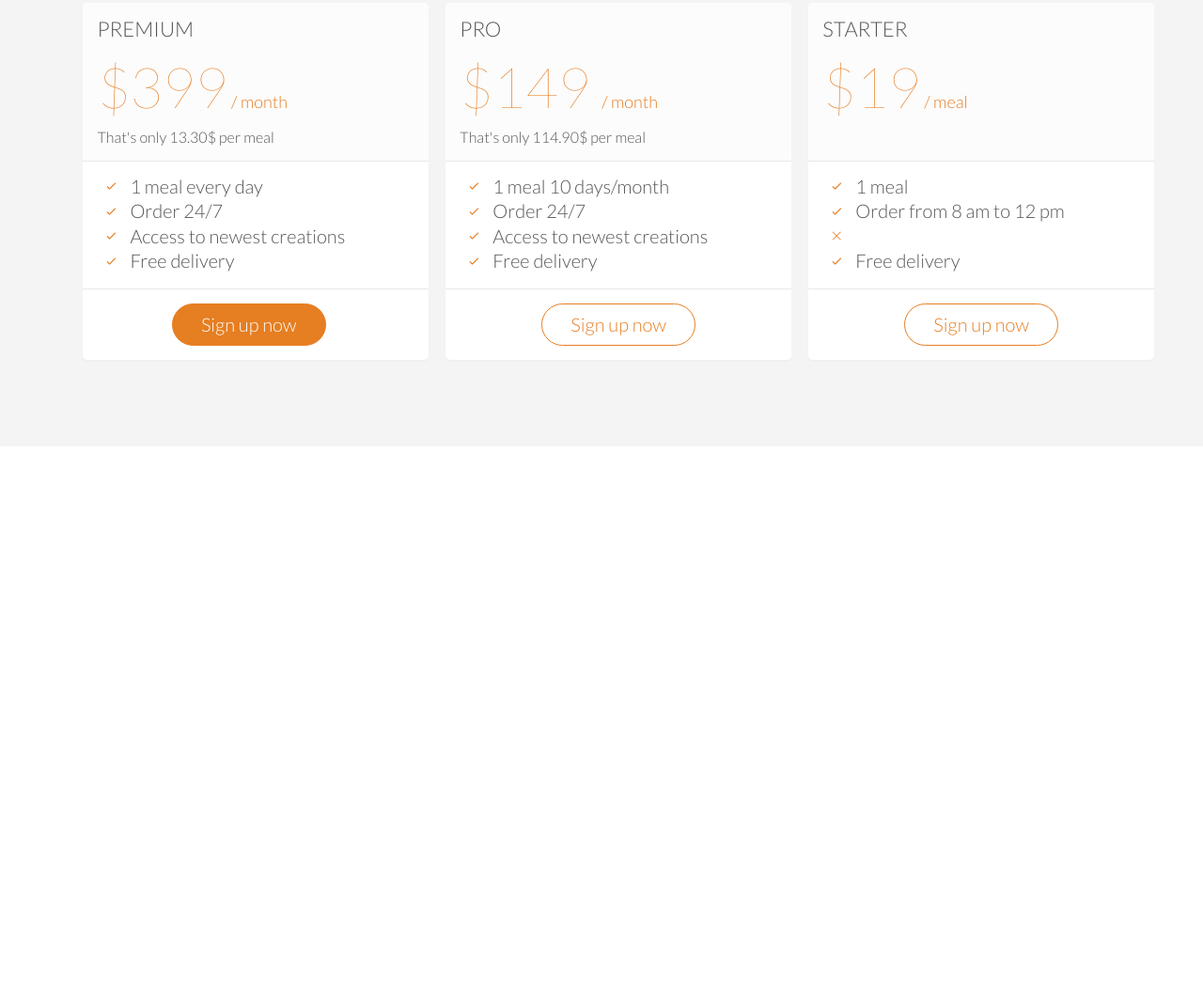
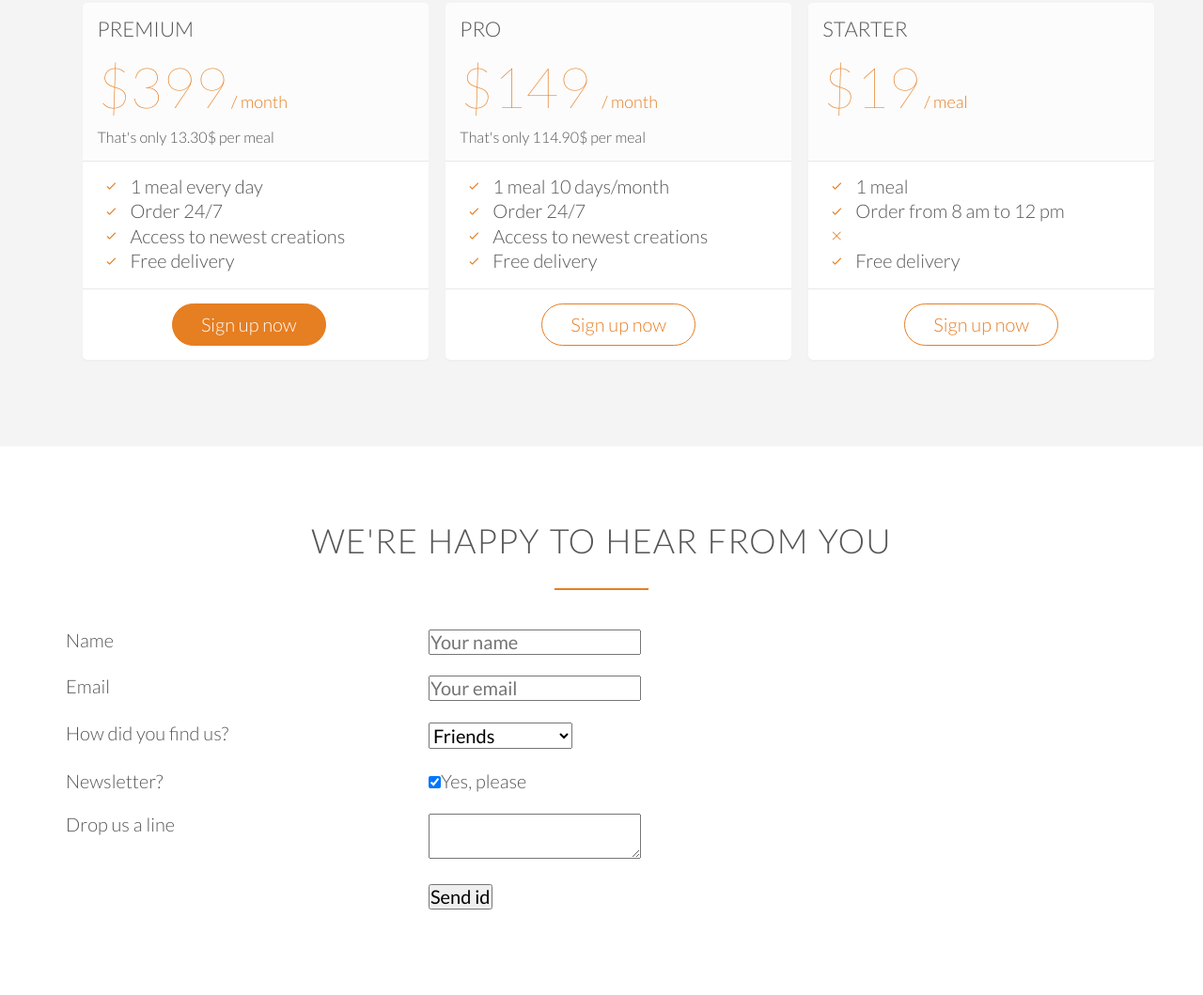
Before and after one commit to Flybuntu/udemyhtmlcssPart2, a plain HTML site: page index.html in a window 1280 px wide. Shown: the part 4195-5254 px from the top of the page at 94% size. Before the commit the page ends 4670 px from the top, so only its background shows below. Drawn offline with Linux system fonts and the light colour scheme; files whose address does not match are found by name.

Commit message:
Formu sredujem

```diff
--- a/index.html
+++ b/index.html
@@ -354,13 +354,97 @@
     </div>
   </div>
 </section>
+
+<section class="section-form">
+  <div class="row">
+    <h2>We&apos;re happy to hear from you</h2>
+  </div>
+
+  <div class="row">
+
+    <form method="post" action="#" class="contact-form">
+
+      <div class="row">
+        <div class="col span-1-of-3">
+          <label for="name">Name</label>
+        </div>
+        <div class="col span-2-of-3">
+          <input type="text" name="name" id="name" placeholder="Your name" required/>
+        </div>
+      </div>
+
+      <div class="row">
+        <div class="col span-1-of-3">
+          <label for="email">Email</label>
+        </div>
+        <div class="col span-2-of-3">
+          <input type="email" name="email" id="email" placeholder="Your email" required/>
+        </div>
+      </div>
+
+      <div class="row">
+        <div class="col span-1-of-3">
+          <label for="find-us">How did you find us?</label>
+        </div>
+        <div class="col span-2-of-3">
+          <select name="find-us" id="find-us">
+            <option value="friends" selected>Friends</option>
+            <option value="search">Search engine</option>
+            <option value="ad">Advertisement</option>
+            <option value="other">Other</option>
+          </select>
+        </div>
+      </div>
+
+      <div class="row">
+        <div class="col span-1-of-3">
+          <label>Newsletter?</label>
+        </div>
+        <div class="col span-2-of-3">
+          <input type="checkbox" name="news" id="news" checked />Yes, please
+        </div>
+      </div>
+
+      <div class="row">
+        <div class="col span-1-of-3">
+          <label>Drop us a line</label>
+        </div>
+        <div class="col span-2-of-3">
+          <textarea name="message" placeholder="Your message">
+
+          </textarea>
+        </div>
+      </div>
+
+      <div class="row">
+        <div class="col span-1-of-3">
+          <label>&nbsp;</label>
+        </div>
+        <div class="col span-2-of-3">
+          <input type="submit" value="Send id"/>
+        </div>
+      </div>
+
+    </form>
+  </div>
+</section>
+
+
 </body>
 
 </html>
 
 <!--
 
+Section 7: Contact form
+Title: We're happy to hear from you
 
+Fields to include:
+Name
+Email
+How did you find us?
+Newsletter
+Drop us a line
 
 
 Plan 3: Starter
```
Also changed, not shown: 1 other file.
